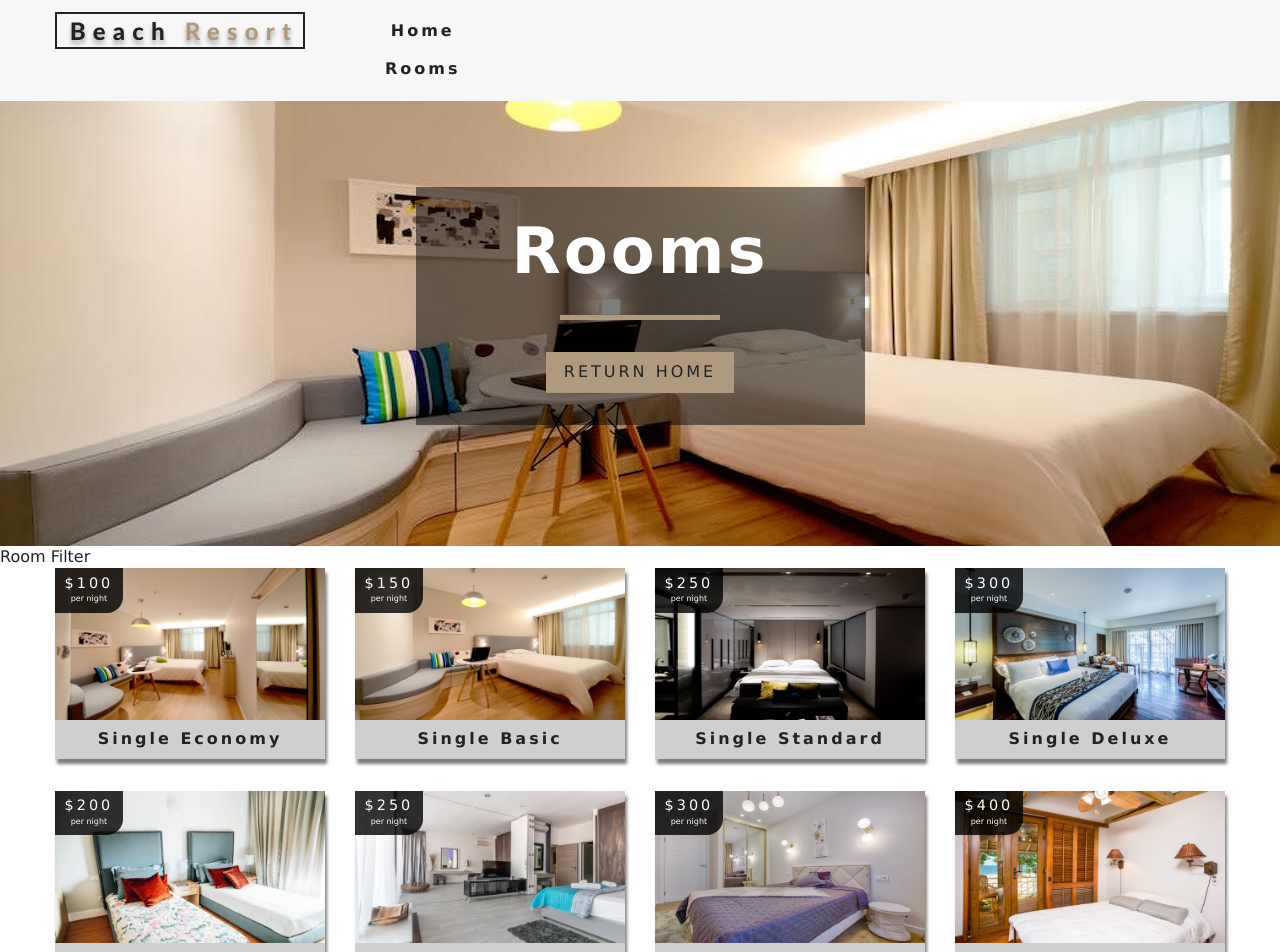
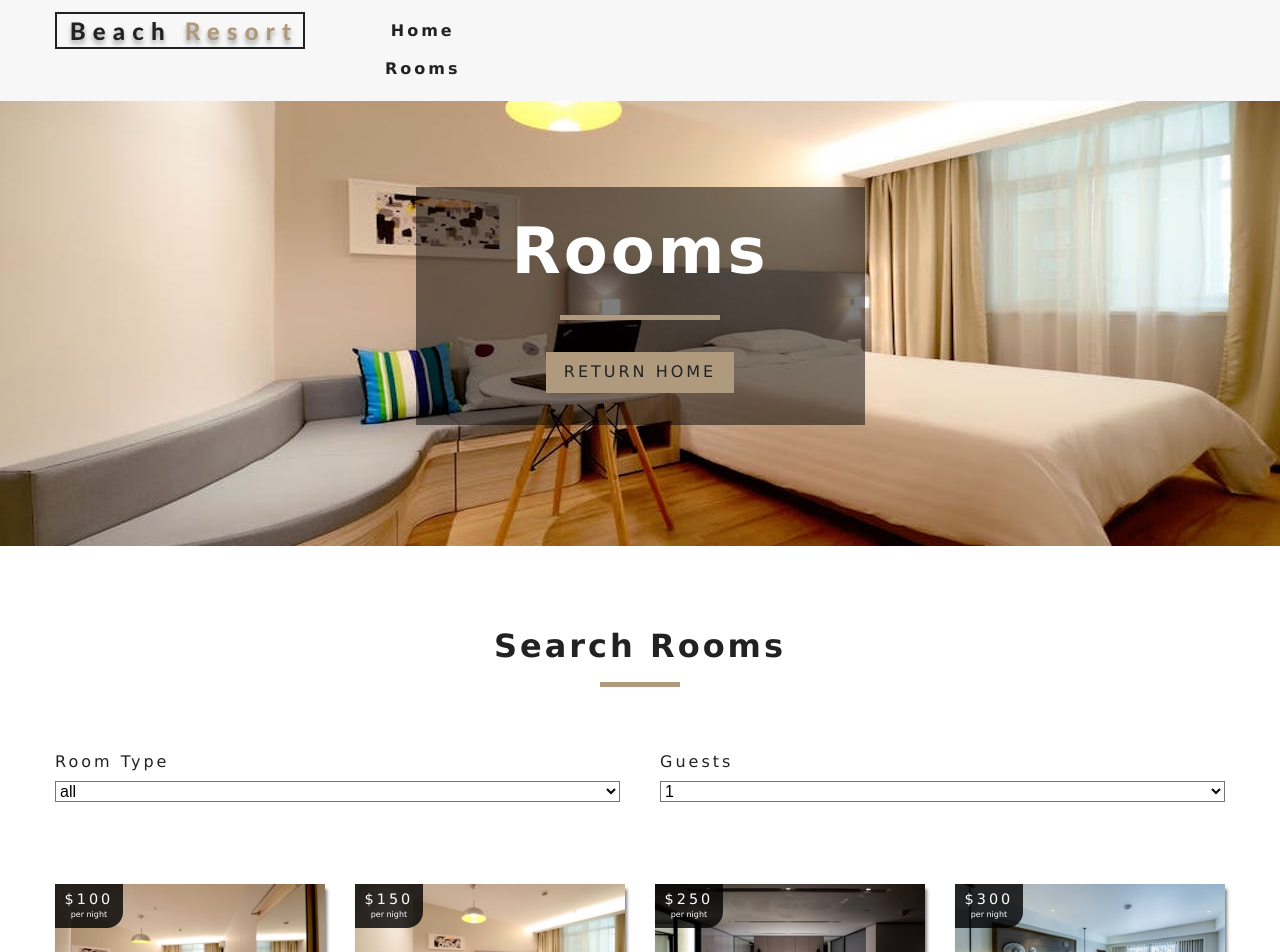
Before and after one commit to andrewmoeggy/resort-assister, a React (Create React App) app: page /rooms in a window 1280 px wide. Shown: the top 952 px of the page. Built offline with nearby package versions, Linux system fonts and the light colour scheme.

Commit message:
updated filter section

```diff
--- a/src/components/RoomsFilter.js
+++ b/src/components/RoomsFilter.js
@@ -3,9 +3,62 @@ import { useContext } from 'react';
 import { RoomContext } from '../context';
 import Title from '../components/TItle';
 
-const RoomFilter = () => {
+const getUniqueValues = (items, value) => {
+  return [...new Set(items.map(item => item[value]))]
+}
+
+const RoomFilter = ({ rooms }) => {
+  const context = useContext(RoomContext);
+  const {
+    handleChange, type, capacity, price, minPrice, maxPrice, minSize, maxSize, breakfast, pets
+  } = context;
+
+  // Get unique types
+  let types = getUniqueValues(rooms, 'type');
+  // all
+  types = ['all', ...types];
+  // map to jsx
+  types = types.map((item, i) => {
+    return <option value={item} key={i}>{item}</option>
+  })
+  //////////
+  // Capacity
+  let people = getUniqueValues(rooms, 'capacity');
+  people = people.map((item, i) => {
+    return <option key={i} value={item}>{item}</option>
+  })
+
   return (
-    <div>Room Filter</div>
+    <section className="filter-container">
+      <Title title='search rooms' />
+      <form className="filter-form">
+        {/* {select type} */}
+        <div className="form-group">
+          <label htmlFor="type">room type</label>
+          <select
+            name='type'
+            id="type"
+            value={type}
+            className='form-control'
+            onChange={handleChange}>
+            {types}
+          </select>
+        </div>
+        {/* {Guest } */}
+        <div className="form-group">
+          <label htmlFor="capacity">Guests</label>
+          <select
+            name='capacity'
+            id="capacity"
+            value={capacity}
+            className='form-control'
+            onChange={handleChange}>
+            {people}
+          </select>
+        </div>
+        {/* { end select type} */}
+      </form>
+    </section>
   );
 }
 
--- a/src/components/RoomsList.js
+++ b/src/components/RoomsList.js
@@ -10,6 +10,7 @@ const RoomList = ({ rooms }) => {
     )
   } else {
     return (
+      <>
         <section className="roomsList">
           <div className="roomslist-center">
             {rooms.map((room, i) => {
@@ -17,6 +18,8 @@ const RoomList = ({ rooms }) => {
             })}
           </div>
         </section>
+        <footer style={{ padding: '40px' }}></footer>
+      </>
     );
   }
 }
--- a/src/context.js
+++ b/src/context.js
@@ -54,14 +54,21 @@ class RoomProvider extends Component {
   }
 
   handleChange = event => {
-    const type = event.target.type;
+    const target = event.target;
+    const value = event.type === 'checkbox' ? target.checked : target.value;
     const name = event.target.name;
-    const value = event.target.value;
-    console.log(type, name, value)
+    this.setState({
+      [name]: value
+    }, this.filterRooms)
   }
 
   filterRooms = () => {
-    console.log('hello')
+    let { rooms, type, capacity, minSize, maxSize, breakfast, pets } = this.state;
+    let tempRooms = [...rooms];
+    if (type !== 'all') {
+      tempRooms = tempRooms.filter(room => room.type === type)
+    }
+    this.setState({ sortedRooms: tempRooms })
   }
 
   render() {
```
Lines whose indentation alone changed are shown as unchanged.
